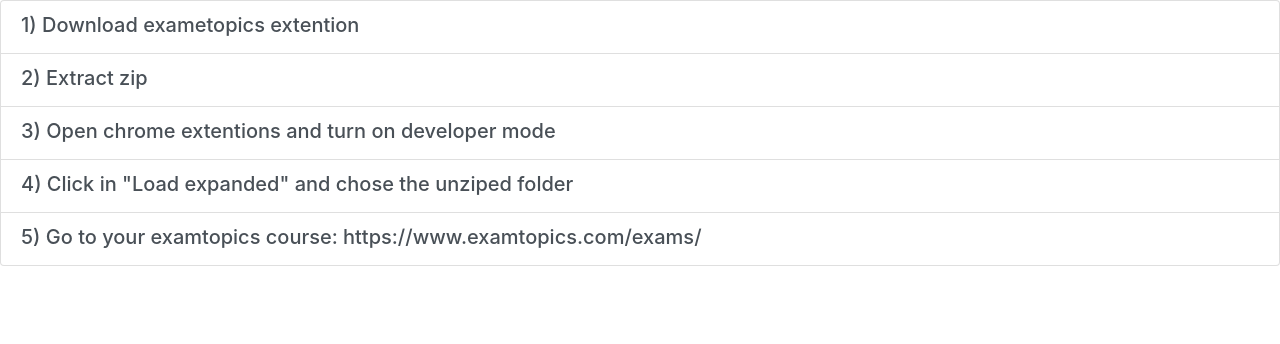
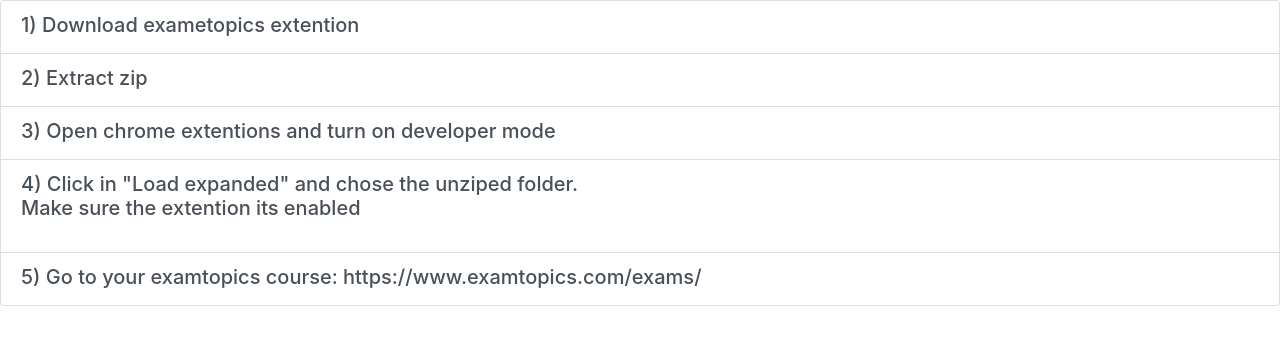
Before and after one commit to devehoper/examtopics, a browser extension: page index.html in a window 1280 px wide. Drawn offline with nearby package versions, Linux system fonts and the light colour scheme.

Commit message:
updated help page

```diff
--- a/index.html
+++ b/index.html
@@ -24,7 +24,7 @@
             </a>
             <a href="#" class="list-group-item list-group-item-action">
                 <div class="d-flex w-100 justify-content-between">
-                  <h5 class="mb-1">4) Click in "Load expanded" and chose the unziped folder</h5>
+                  <h5 class="mb-1">4) Click in "Load expanded" and chose the unziped folder. <p> Make sure the extention its enabled</p></h5>
                 </div>
               </a>
               <a href="https://www.examtopics.com/exams/" target="_self" class="list-group-item list-group-item-action">
```
